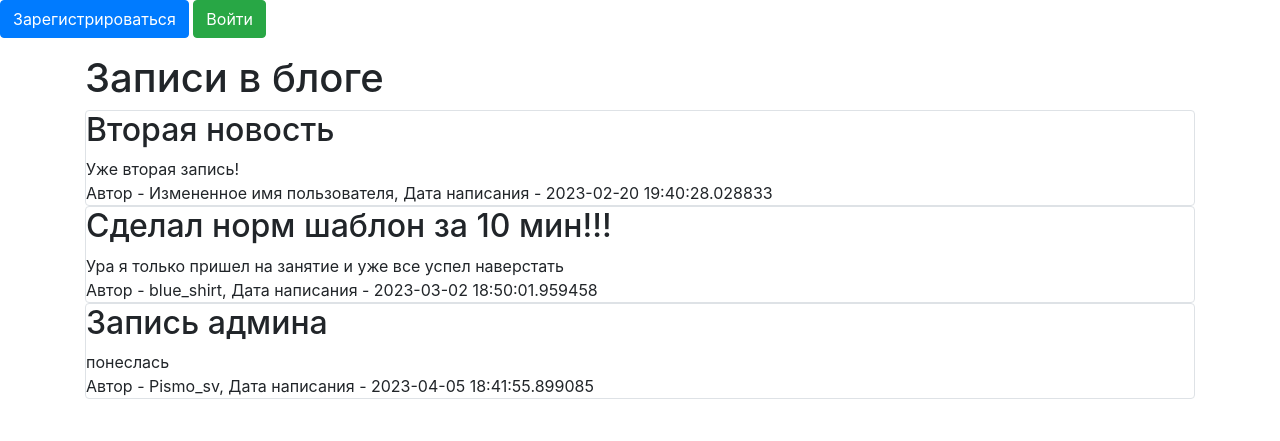
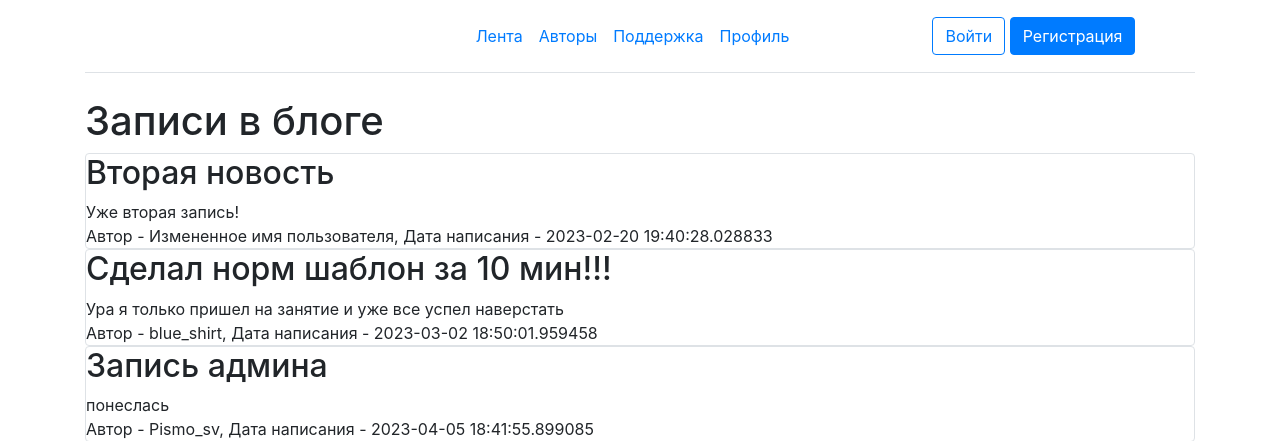
Before and after one commit to pismosv/project_sait, a Flask app: page / in a window 1280 px wide. Shown: the top 441 px of the page. Run offline with Flask 3, Linux system fonts and the light colour scheme; data comes from the database, SQL or seed files in the repository; some libraries are stand-ins or nearby versions.

Commit message:
Update base.html

```diff
--- a/templates/base.html
+++ b/templates/base.html
@@ -14,10 +14,29 @@
     {% if current_user.is_authenticated %}
         <a class="navbar-brand" href="/logout">{{ current_user.name }}</a>
     {% else %}
-        <p>
-            <a class="btn btn-primary " href="/register">Зарегистрироваться</a>
-            <a class="btn btn-success" href="/login">Войти</a>
-        </p>
+        <div class="container">
+    <header class="d-flex flex-wrap align-items-center justify-content-center justify-content-md-between py-3 mb-4 border-bottom">
+      <div class="col-md-3 mb-2 mb-md-0">
+        <a href="/" class="d-inline-flex link-body-emphasis text-decoration-none">
+          <svg class="bi" width="40" height="32" role="img" aria-label="Bootstrap"><use xlink:href="#bootstrap"/></svg>
+        </a>
+      </div>
+
+      <ul class="nav col-12 col-md-auto mb-2 justify-content-center mb-md-0">
+        <li><a href="#" class="nav-link px-2 link-secondary">Лента</a></li>
+        <li><a href="#" class="nav-link px-2">Авторы</a></li>
+        <li><a href="#" class="nav-link px-2">Поддержка</a></li>
+        <li><a href="#" class="nav-link px-2">Профиль</a></li>
+      </ul>
+
+      <div class="col-md-3 text-end">
+        <a class="btn btn-outline-primary me-2" href="/login">Войти</a>
+        <a class="btn btn-primary" href="/register">Регистрация</a>
+      </div>
+    </header>
+  </div>
+
+
     {% endif %}
 </header>
 <!-- Begin page content -->
```
